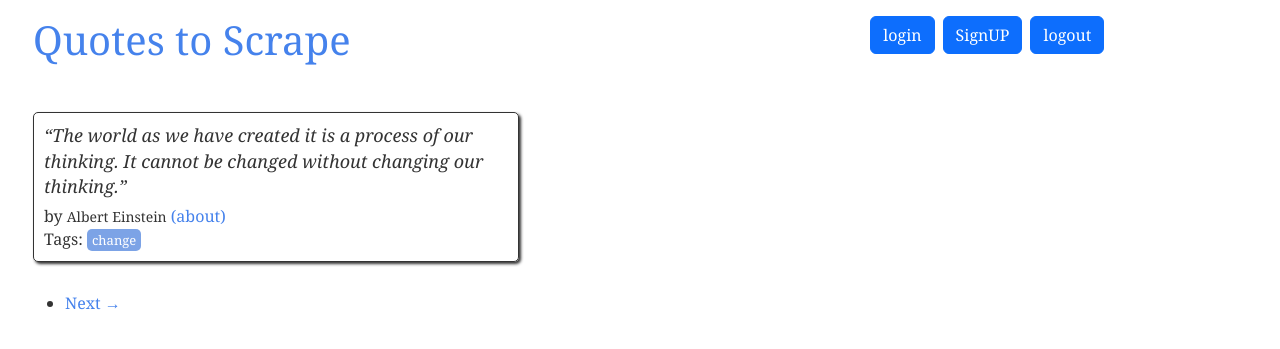
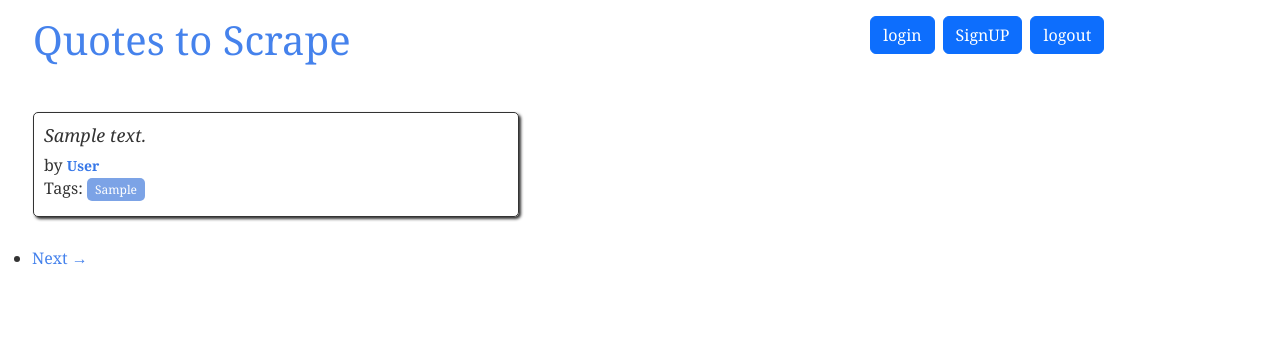
Before and after one commit to NIkitaPonomariov/Django-Quotes, a Django app: page / in a window 1280 px wide. Shown: the top 349 px of the page. Run offline with Django 5.2, Linux system fonts and the light colour scheme; tables that the repository leaves empty hold one stand-in row (values such as "Sample post").

Commit message:
now page look =s like original)

```diff
--- a/quotes_project/quotes_app/static/quotes_app/style.css
+++ b/quotes_project/quotes_app/static/quotes_app/style.css
@@ -6,12 +6,17 @@
 	box-shadow: 2px 2px 3px #333333;
 }
 .tag {
-	padding: 2px 5px;
-	border-radius: 5px;
-	color: white;
-	font-size: small;
-	background-color: #7CA3E6;
+    display: inline-block;
+    margin-right: 3px;
+    margin-bottom: 5px;
+
+    padding: 3px 8px;
+    border-radius: 5px;
+    color: white;
+    font-size: 12px;
+    background-color: #7CA3E6;
 }
+
 .quote span.text {
 	display: block;
 	margin-bottom: 5px;
@@ -28,7 +33,7 @@ body {
   color: #333333;
   background-color: #ffffff;
 }
-quote small.author {
+.quote small.author {
   font-weight: bold;
   color: #3677E8;
 }
@@ -49,3 +54,7 @@ a {
   margin-left: -15px;
   margin-right: -15px;
 }
+.tag:hover {
+	background-color: #5a8bd6;
+	cursor: pointer;
+}
--- a/quotes_project/quotes_app/templates/quotes_app/main.html
+++ b/quotes_project/quotes_app/templates/quotes_app/main.html
@@ -20,24 +20,36 @@
         </div>
 
 
+
 <div class="row">
     <div class="col-md-5 ps-5">
 
-    <div class="quote" itemscope="" itemtype="http://schema.org/CreativeWork">
-        <span class="text" itemprop="text">“The world as we have created it is a process of our thinking. It cannot be changed without changing our thinking.”</span>
-        <span>by <small class="author" itemprop="author">Albert Einstein</small>
-        <a href="/author/Albert-Einstein">(about)</a>
-        </span>
+        {% for quote in quotes %}
+            <div class="quote">
+                <span class="text">{{ quote.text }}</span>
+                <span>
+                    by <small class="author">{{ quote.author }}</small>
+                </span>
 
-        <div class="tags">
-            Tags:
-            <meta class="keywords" itemprop="keywords" content="change,deep-thoughts,thinking,world">
 
-            <a class="tag" href="/tag/change/page/1/">change</a>
+                <div class="tags">
+                    Tags:
+                    {% for tag in quote.tags.all %}
+                        <a class="tag md-5" href="/tag/{{ tag.tag}}/">
+                            {{ tag.tag }}
+                        </a>
+                    {% endfor %}
+                </div>
 
-        </div>
+            </div>
+        {% endfor %}
+
     </div>
+</div>
 
+
+    </div>
+</div>
     <nav>
         <ul class="pager">
 
```
